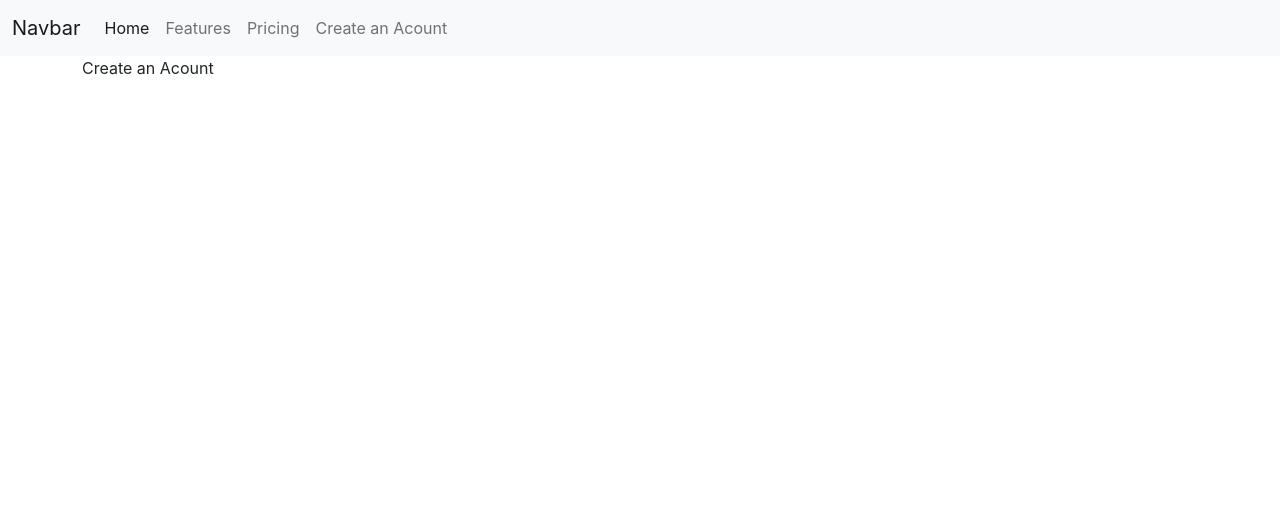
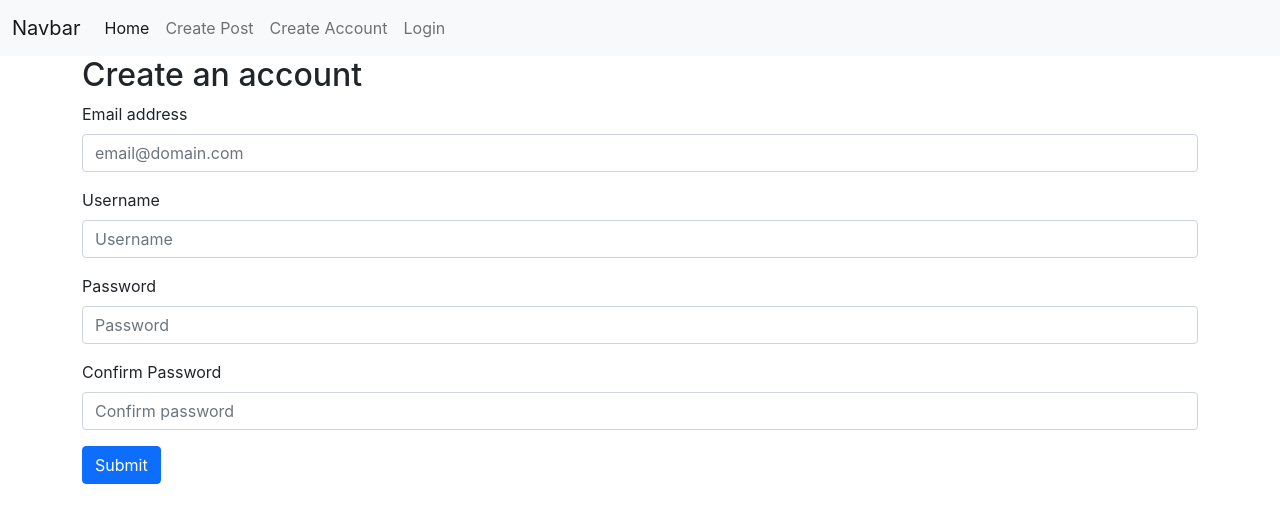
Before and after one commit to Rojasking700/flask-react-group-2, a React (Create React App) app: page /createacount in a window 1280 px wide. Shown: the top 522 px of the page. Built offline with nearby package versions, Linux system fonts and the light colour scheme.

Commit message:
new new-GR

```diff
--- a/src/App.js
+++ b/src/App.js
@@ -4,7 +4,9 @@ import './App.css';
 import Navbar from './components/Navbar';
 import BlogDetail from './views/BlogDetail';
 import CreateAcount from './views/CreateAcount';
+import CreatePost from './views/CreatePost';
 import Home from './views/Home';
+import Login from './views/Login';
 
 export default class App extends Component {
   constructor(){
@@ -13,6 +15,19 @@ export default class App extends Component {
       posts: []
     }
   }
+
+  getToken = async () => {
+    let res = await fetch('http://localhost:5000/tokens', {
+          method: 'POST',
+          headers :{
+            'Authorization': 'Basic ' + btoa('abcd123:abcd123')
+          }
+    })
+    let token = await res.json();
+    console.log(token);
+    return token
+  }
+
   render() {
     return (
       <div>
@@ -22,6 +37,8 @@ export default class App extends Component {
           <Route exact path="/" render={() => <Home blog={this.blog}  />} />
           <Route exact path="/blogdetail/:id" render={({match}) => <BlogDetail match={match} /> } />
           <Route exact path="/createacount" render={() => <CreateAcount /> } />
+          <Route exact path="/login" render={() => <Login /> } />
+          <Route exact path="/createpost" render={() => <CreatePost /> } />
         </Switch>
       </main>
       </div>
--- a/src/components/Navbar.js
+++ b/src/components/Navbar.js
@@ -30,13 +30,13 @@ export default class Navbar extends Component {
                             <Link className="nav-link active" aria-current="page" to="/">Home</Link>
                             </li>
                             <li className="nav-item">
-                            <a className="nav-link" href="/">Features</a>
+                            <Link className="nav-link " aria-current="page" to="/CreatePost">Create Post</Link>
                             </li>
                             <li className="nav-item">
-                            <a className="nav-link" href="/">Pricing</a>
+                            <Link className="nav-link " aria-current="page" to="/CreateAcount">Create Account</Link>
                             </li>
                             <li className="nav-item">
-                            <Link className="nav-link " aria-current="page" to="/CreateAcount">Create an Acount</Link>
+                            <Link className="nav-link " aria-current="page" to="/login">Login</Link>
                             </li>
                         </ul>
                         </div>
--- a/src/views/CreateAcount.js
+++ b/src/views/CreateAcount.js
@@ -1,10 +1,45 @@
 import React, { Component } from 'react'
+import { Link } from 'react-router-dom';
 
 export default class CreateAcount extends Component {
+    constructor(){
+        super();
+
+        this.state = {
+            redirect: null
+        }
+    }
+
     render() {
         return (
             <div className="container">
-                Create an Acount
+                <div>
+                    <h2>Create an account</h2>
+                </div>
+                <form onSubmit={(e) => this.createPost(e)}>
+                    {/* <input type="text" className="form-control" name="title" placeholder="Title" />
+                    <input type="text" className="form-control" name="content" placeholder="Content" />
+                    <button type="submit" className=" btn btn-outline-info">Submit</button> */}
+
+                    <div className="mb-3">
+                        <label for="exampleInputEmail1" className="form-label">Email address</label>
+                        <input type="email" className="form-control" name="email" placeholder="email@domain.com" aria-describedby="emailHelp"/>
+                        {/* <div id="emailHelp" className="form-text">We'll never share your email with anyone else.</div> */}
+                    </div>
+                    <div className="mb-3">
+                        <label for="exampleInputPassword1" className="form-label">Username</label>
+                        <input type="password" className="form-control" name="username" placeholder="Username"/>
+                    </div>
+                    <div className="mb-3">
+                        <label for="exampleInputPassword1" className="form-label">Password</label>
+                        <input type="password" className="form-control" name="Password" placeholder="Password"/>
+                    </div>
+                    <div className="mb-3">
+                        <label for="exampleInputPassword1" className="form-label">Confirm Password</label>
+                        <input type="password" className="form-control" name="confirmPassword" placeholder="Confirm password"/>
+                    </div>
+                    <button type="submit" className="btn btn-primary">Submit</button>
+                </form>
             </div>
         )
     }
--- /dev/null
+++ b/src/views/CreatePost.js
@@ -0,0 +1,55 @@
+import React, { Component } from 'react'
+
+export default class CreatePost extends Component {
+    constructor(){
+        super();
+
+        this.state = {
+            redirect: null
+        }
+    }
+    async createPost(e){
+        e.preventDefault();
+        let token = await this.props.getToken()
+        let res = await fetch(`http://localhost:5000/blog/createpost`,{
+            method: 'POST',
+            headers: {
+                'Authorization': 'Bearer ' + token['token'],
+                'Content-Type' : 'application/json'
+            },
+            body: JSON.stringify({
+                "title": e.target.title.value,
+                "image": e.target.image.value,
+                "content": e.target.content.value
+            })
+        })
+        let newPost = await res.json();
+        this.setState({redirect: `/blog/${newPost.post_id}`})
+    }
+
+    render() {
+        return (
+            <div className="container">
+                <div>
+                    <h2>Create a Post</h2>
+                </div>
+
+                <form onSubmit={(e) => this.createPost(e)}>
+                <div className="mb-3">
+                    <label for="exampleInputPassword1" className="form-label">Add Title</label>
+                    <input type="text" className="form-control" name="title" placeholder="Title" />
+                </div>
+                <div className="mb-3">
+                    <label for="exampleInputPassword1" className="form-label">Add Image</label>
+                    <input type="text" className="form-control" name="image" placeholder="Image" />
+                </div>
+                <div className="mb-3">
+                    <label for="exampleInputPassword1" className="form-label">Add Content</label>
+                    <input type="text" className="form-control" name="content" placeholder="Content" />
+                </div>
+                    <button type="submit" className=" btn btn-primary">Submit</button>
+                </form>
+            </div>
+        )
+    }
+}
--- /dev/null
+++ b/src/views/Login.js
@@ -0,0 +1,32 @@
+import React, { Component } from 'react'
+import { Link } from 'react-router-dom';
+
+export default class Login extends Component {
+    constructor(){
+        super();
+
+        this.state = {
+            redirect: null
+        }
+    }
+    render() {
+        return (
+            <div className="container">
+                <div>
+                    <h2>Login</h2>
+                </div>
+                <form onSubmit={(e) => this.createPost(e)}>
+                    <div className="mb-3">
+                        <label for="exampleInputPassword1" className="form-label">Username</label>
+                        <input type="password" className="form-control" name="username" placeholder="Username"/>
+                    </div>
+                    <div className="mb-3">
+                        <label for="exampleInputPassword1" className="form-label">Password</label>
+                        <input type="password" className="form-control" name="Password" placeholder="Password"/>
+                    </div>
+                    <button type="submit" className="btn btn-primary">Submit</button>
+                </form>
+            </div>
+        )
+    }
+}
```
